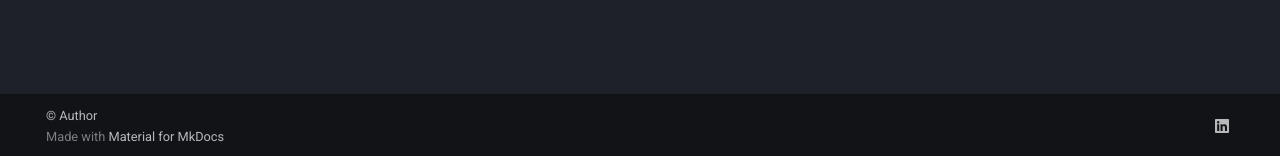
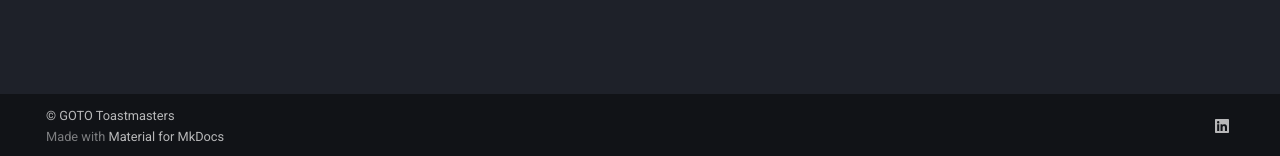
Before and after one commit to rkenefeck/gototoastmasters, an MkDocs documentation site: the page built from docs/index.md, in a window 1280 px wide. Shown: the part 741-897 px from the top of the page. Built offline with MkDocs 1.6.1 and Material for MkDocs 9.7.7, drawn with Linux system fonts in a browser that asks for light colours.

```diff
--- a/mkdocs.yml
+++ b/mkdocs.yml
@@ -4,7 +4,7 @@
 site_url: 'https://www.kenefeck.com/GOTO' # Uncomment to set a canonical URL
 
 copyright: |
-  &copy; Author
+  &copy; GOTO Toastmasters
 docs_dir: docs/
 nav:
   - Welcome: index.md
@@ -15,8 +15,8 @@
   name: 'material'
   palette:
     scheme: 'slate'
-    primary: 'loyalblue'
-    accent: 'loyalblue'
+    primary: '00455F'
+    accent: '00455F'
   features:
   - navigation.tabs        # Render top sections as tabs at the top.
   - navigation.tabs.sticky # Tabs won't disappear when scrolling down. Requires "navigation.tabs".
```
Also changed, not shown: 1 other file.
